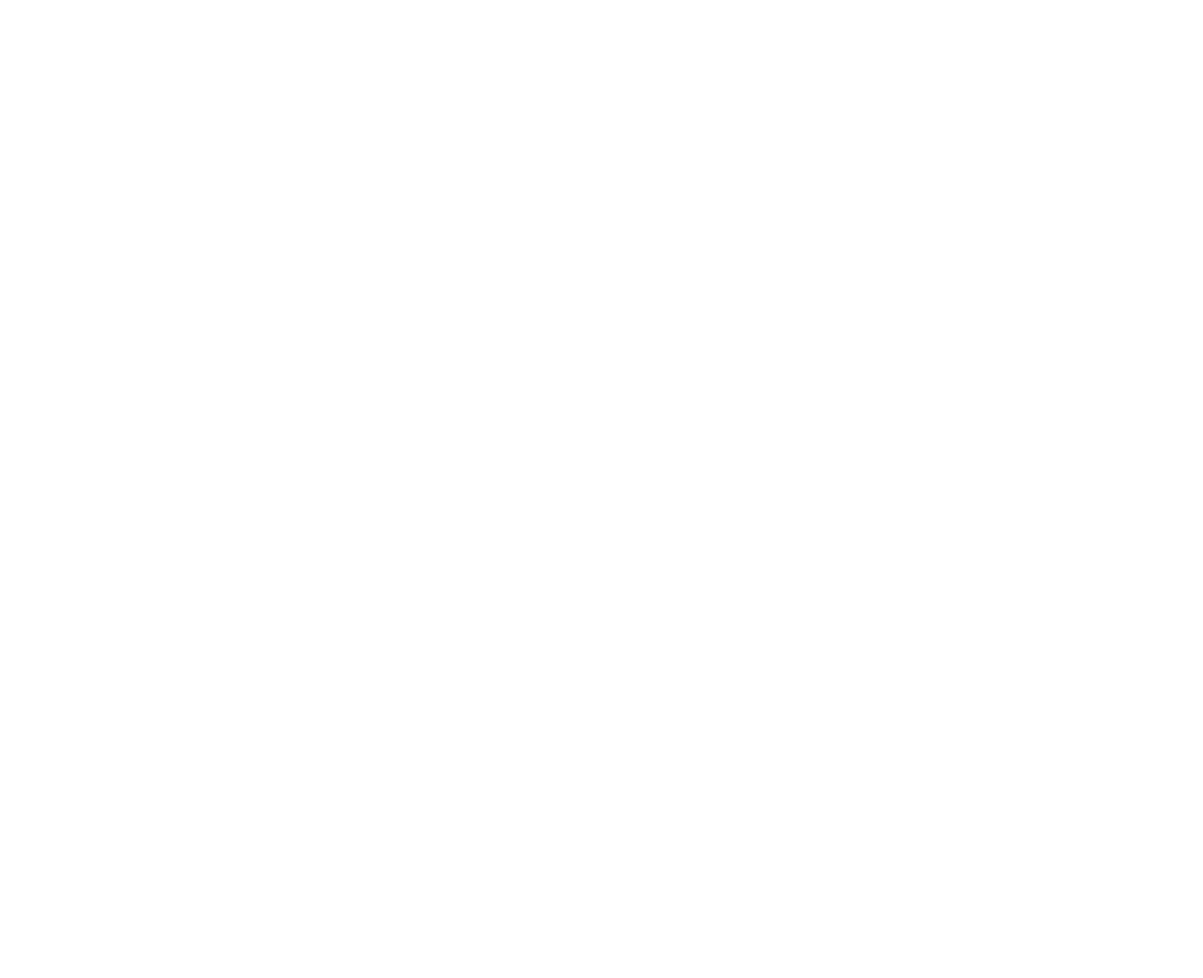
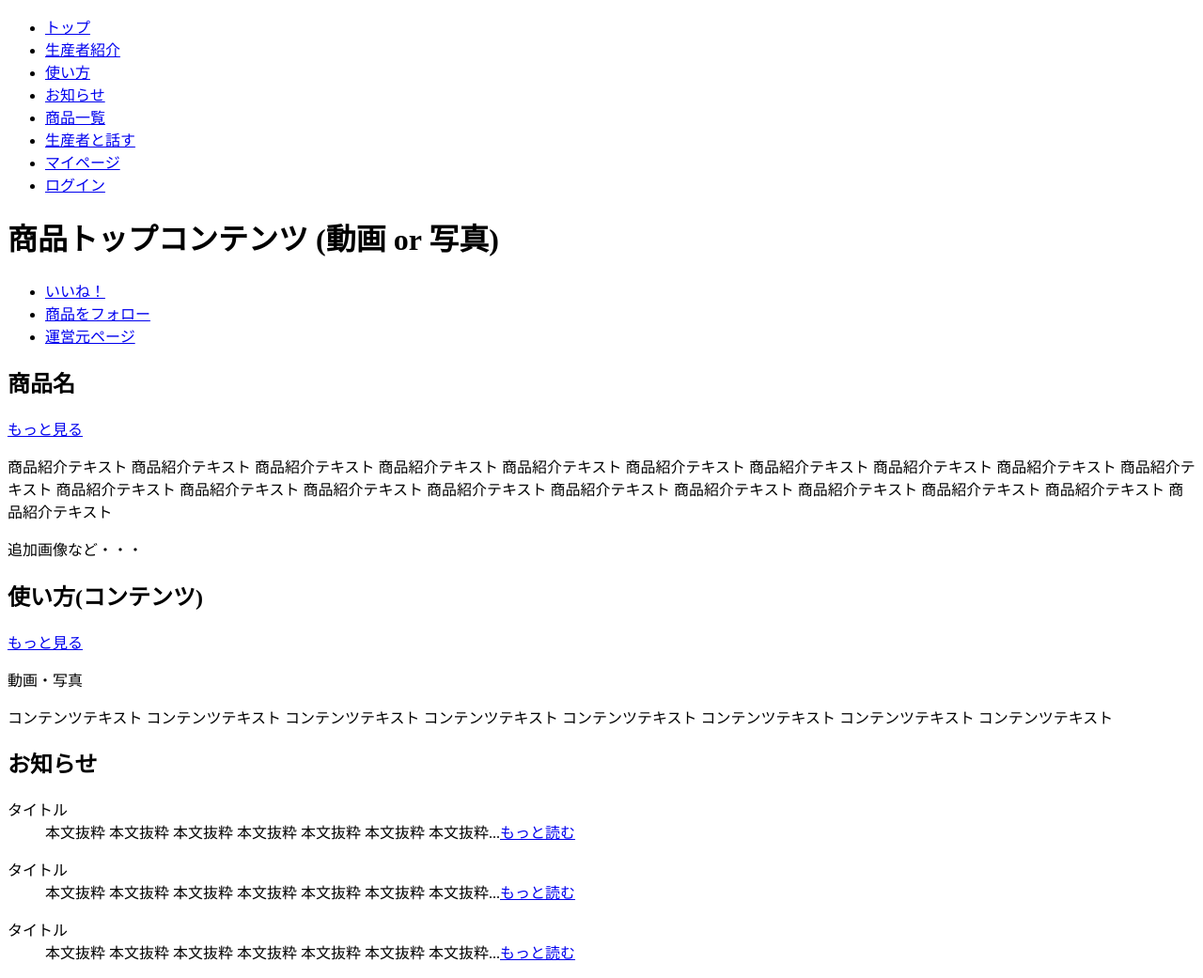
Before and after one commit to KawabeTakuya/team, a PHP site: page /index.php in a window 1280 px wide. Before the commit the page is empty. Shown: the whole page at 94% size. Before the commit the page ends 800 px from the top, so only its background shows below. Run offline with PHP 8.4, Linux system fonts and the light colour scheme.

Commit message:
#1 index.php HTMLでページ構造を書いた

```diff
--- a/index.php
+++ b/index.php
@@ -7,6 +7,92 @@
     <title>サービス名</title>
 </head>
 <body>
+<div id="wrapper"> <!-- すべてのコンテンツを囲むwrapper   -->
+<!-- include header.php ここまで    -->
 
+<!-- include navitation.php ここから  -->
+ <nav>
+ <!--
+   navigation 各ページへのリンク ※全ページ共通のコンポーネント
+   1. Top 商品トップページ
+   2. Story 生産者紹介・こだわり
+   3. Contents 商品のことをもっと知る How to...コンテンツページ
+   4. News ニュースページ
+   5. Items 同生産者が販売するアイテム一覧
+   6. Message メッセージページ 生産者とのダイレクトなコミュニケーション
+   7. My page ユーザーマイページ (ログイン中のみ表示)
+   8. Log in ログインページ (OAuthによるSNSログイン・Emailログイン、または新規登録)
+ -->
+   <ul>
+     <li><a href="index.php?shop=aaaa&itemsxxxx">トップ</a></li> <!-- (1) 商品トップページ URLに生産者名と商品ID   -->
+     <li><a href="profile.php?shop=aaaa">生産者紹介</a></li> <!-- (2) 生産者紹介・こだわり URLは生産者名   -->
+     <li><a href="contens.php?shop=aaa&items=xxx">使い方</a></li> <!--  (3) How toコンテンツページ URLは生産者名、商品ID、コンテンツID  -->
+     <li><a href="news.php?shop=aaa&items=xxx">お知らせ</a></li> <!-- (4) ニュース URLは生産者生と商品ID   -->
+     <li><a href="list.php?shop=aaa">商品一覧</a></li> <!-- (5) 同生産者が販売するアイテム一覧 URLは生産者名  -->
+     <li><a href="msg.php?shop=aaa&items=xxx">生産者と話す</a></li> <!-- (6) メッセージ  URLは生産者と商品ID   -->
+     <li><a href="mypage.php">マイページ</a></li> <!-- My page ログイン中のみ表示   -->
+     <li><a href="login.php">ログイン</a></li> <!-- 新規ログイン⇒アカウント無い方は新規登録 myaccount.phpへアクセス  -->
+   </ul>
+ </nav>
+ <!-- include navitation.php ここまで  -->
+
+ <header>
+ <!--
+   headerで表示する要素
+   1. 商品トップコンテンツ (動画 or 写真)
+   2. 商品フォロー機能
+   3. サービス運営ページアイコンリンク
+
+ -->
+   <h1>商品トップコンテンツ (動画 or 写真)</h1>
+   <ul>
+    <li><a href="nice.php">いいね！</a></li>
+    <li><a href="follow.php">商品をフォロー</a></li>
+    <li><a href="home.php">運営元ページ</a></li>
+   </ul>
+ </header>
+
+ <main>
+ <!--
+   コンテンツを表示 トップページの場合、リード(導入部分)の表示となる
+   1. 商品名
+   2. 商品詳細
+   3. コンテンツ リード部分
+   4. ニュース 例 3件だけ表示
+ -->
+  <section>
+    <h2>商品名</h2> <!-- 1. 商品の名称・品名・品番など  -->
+    <a href="products.php?shop=aaa&items=xxx">もっと見る</a> <!-- 商品詳細ページへのリンク  -->
+    <!-- 商品詳細  -->
+    <p>商品紹介テキスト 商品紹介テキスト 商品紹介テキスト 商品紹介テキスト 商品紹介テキスト 商品紹介テキスト 商品紹介テキスト 商品紹介テキスト 商品紹介テキスト 商品紹介テキスト 商品紹介テキスト 商品紹介テキスト 商品紹介テキスト 商品紹介テキスト 商品紹介テキスト 商品紹介テキスト 商品紹介テキスト 商品紹介テキスト 商品紹介テキスト 商品紹介テキスト</p>
+    <p>追加画像など・・・</p>
+  </section>
+
+   <section>
+     <h2>使い方(コンテンツ)</h2> <!-- (3) コンテンツ How to 例: 登録されたうち1件を表示   -->
+     <a href="contens.php?shop=aaa&items=xxx">もっと見る</a> <!-- コンテンツページへのリンク  -->
+     <p>動画・写真</p>
+     <p>コンテンツテキスト コンテンツテキスト コンテンツテキスト コンテンツテキスト コンテンツテキスト コンテンツテキスト コンテンツテキスト コンテンツテキスト </p>
+   </section>
+
+   <section>
+     <h2>お知らせ</h2>
+     <dl><dt>タイトル</dt><dd>本文抜粋 本文抜粋 本文抜粋 本文抜粋 本文抜粋 本文抜粋 本文抜粋...<a href="#"><span>もっと読む</span></a></dd></dl>
+     <dl><dt>タイトル</dt><dd>本文抜粋 本文抜粋 本文抜粋 本文抜粋 本文抜粋 本文抜粋 本文抜粋...<a href="#"><span>もっと読む</span></a></dd></dl>
+     <dl><dt>タイトル</dt><dd>本文抜粋 本文抜粋 本文抜粋 本文抜粋 本文抜粋 本文抜粋 本文抜粋...<a href="#"><span>もっと読む</span></a></dd></dl>
+   </section>
+
+ </main>
+
+ <!-- include footer.php ここから   -->
+ <footer>
+ <!--
+  footer 各ページへのリンク、SNSアイコン等表示
+ -->
+ </footer>
+ <!-- include footer.php ここまで  -->
+
+</div>  <!-- wrapper ここで終わり   -->
 </body>
 </html>
+<!-- include footer.php ここまで -->
```
